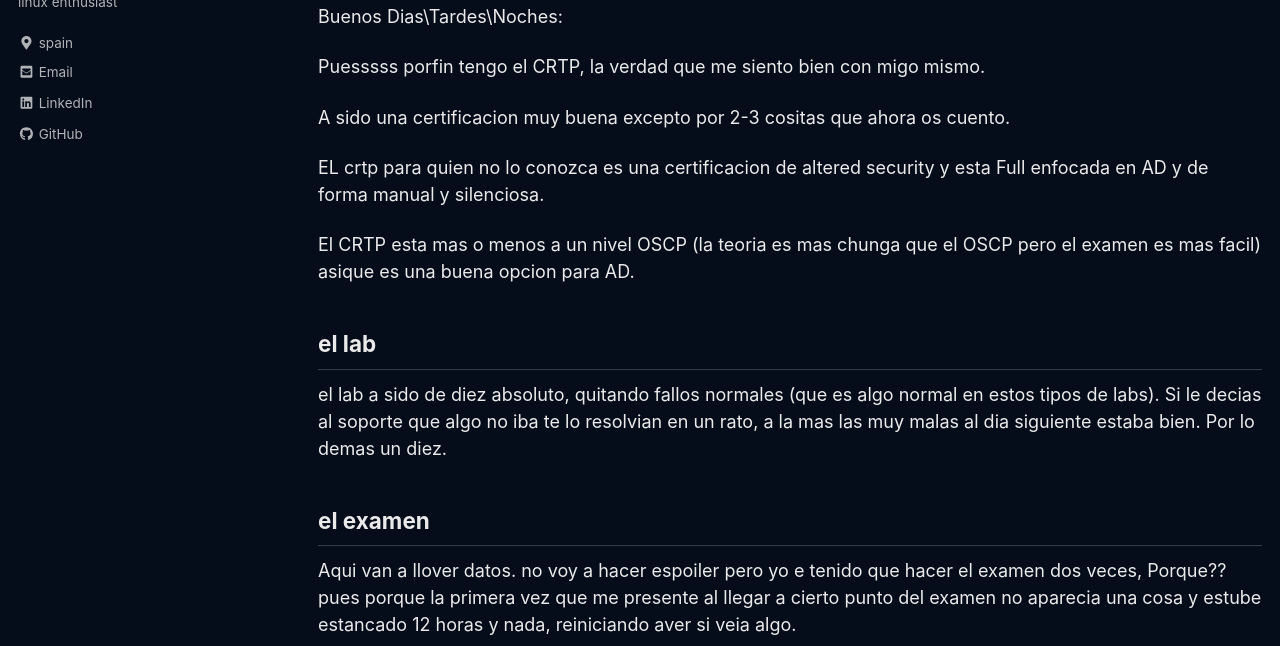
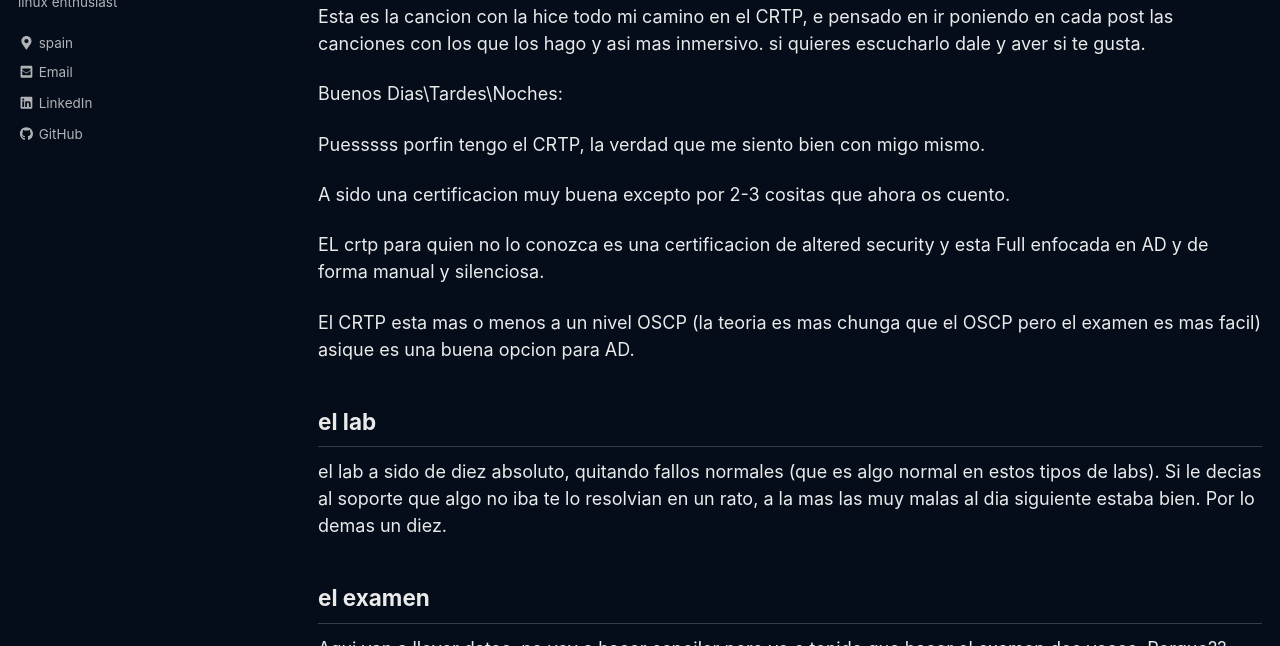
Before and after one commit to Fallenangel666-htb/zzero.github.io, a Jekyll site: the page built from _posts/2025-7-14-experiencia-crt.md, in a window 1280 px wide and 900 px high, scrolled down 333 px, cut to the strip 254-900 px from the top of the window. Built offline with Jekyll 4.4.1, drawn with Linux system fonts in a browser that asks for light colours; cached includes are drawn as plain includes; a script that is not in the unit is left out.

Commit message:
Update 2025-7-14-experiencia-crt.md

```diff
--- a/_posts/2025-7-14-experiencia-crt.md
+++ b/_posts/2025-7-14-experiencia-crt.md
@@ -20,6 +20,9 @@ tags:
 ---
 
 <iframe style="border-radius:12px" src="https://open.spotify.com/embed/track/4TtfJ5kptQAkymap9z8CMc?utm_source=generator" width="100%" height="352" frameBorder="0" allowfullscreen="" allow="autoplay; clipboard-write; encrypted-media; fullscreen; picture-in-picture" loading="lazy"></iframe>
+
+Esta es la cancion con la hice todo mi camino en el CRTP, e pensado en ir poniendo en cada post las canciones con los que los hago y asi mas inmersivo. si quieres escucharlo dale y aver si te gusta.
+
 
 Buenos Dias\Tardes\Noches:
 
```
